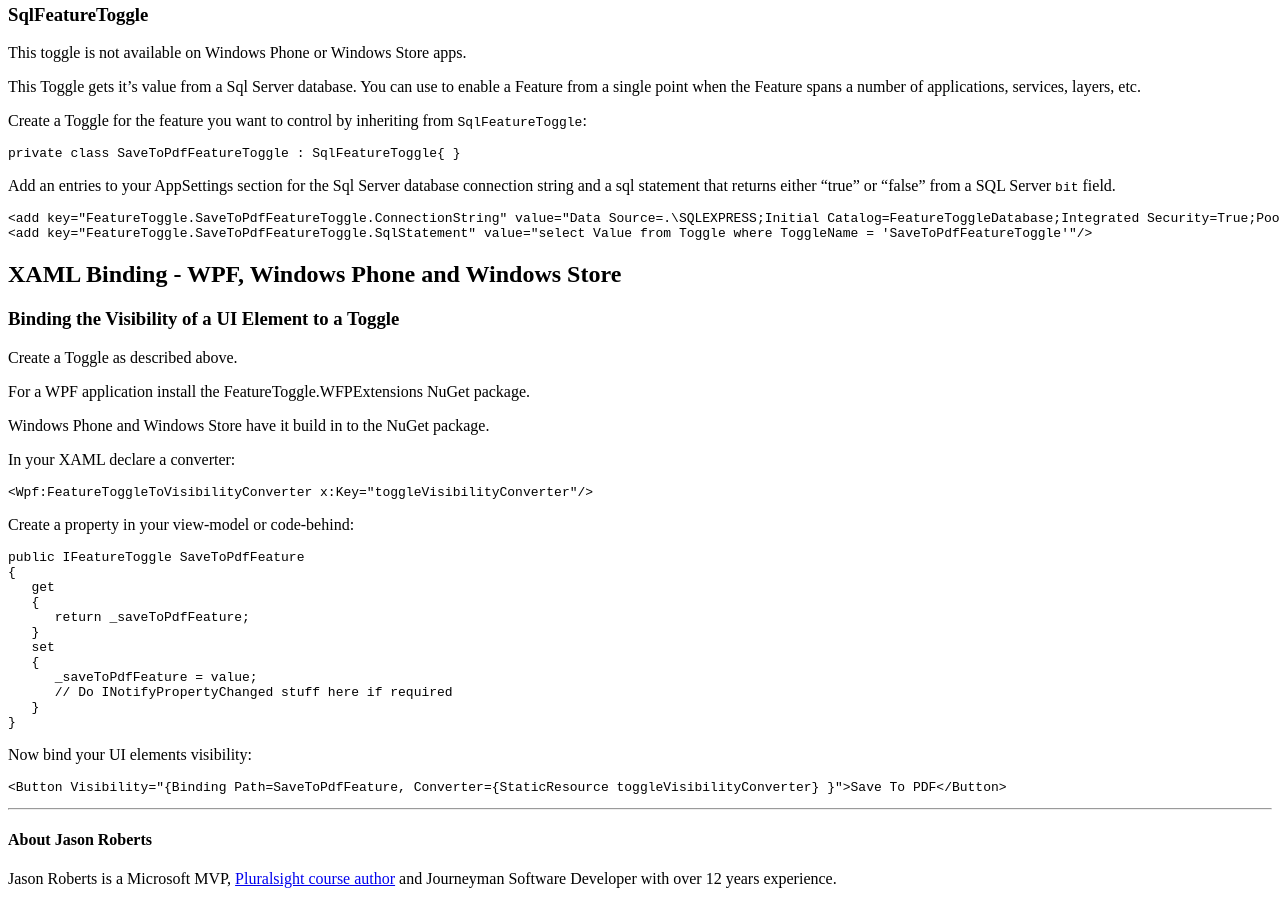
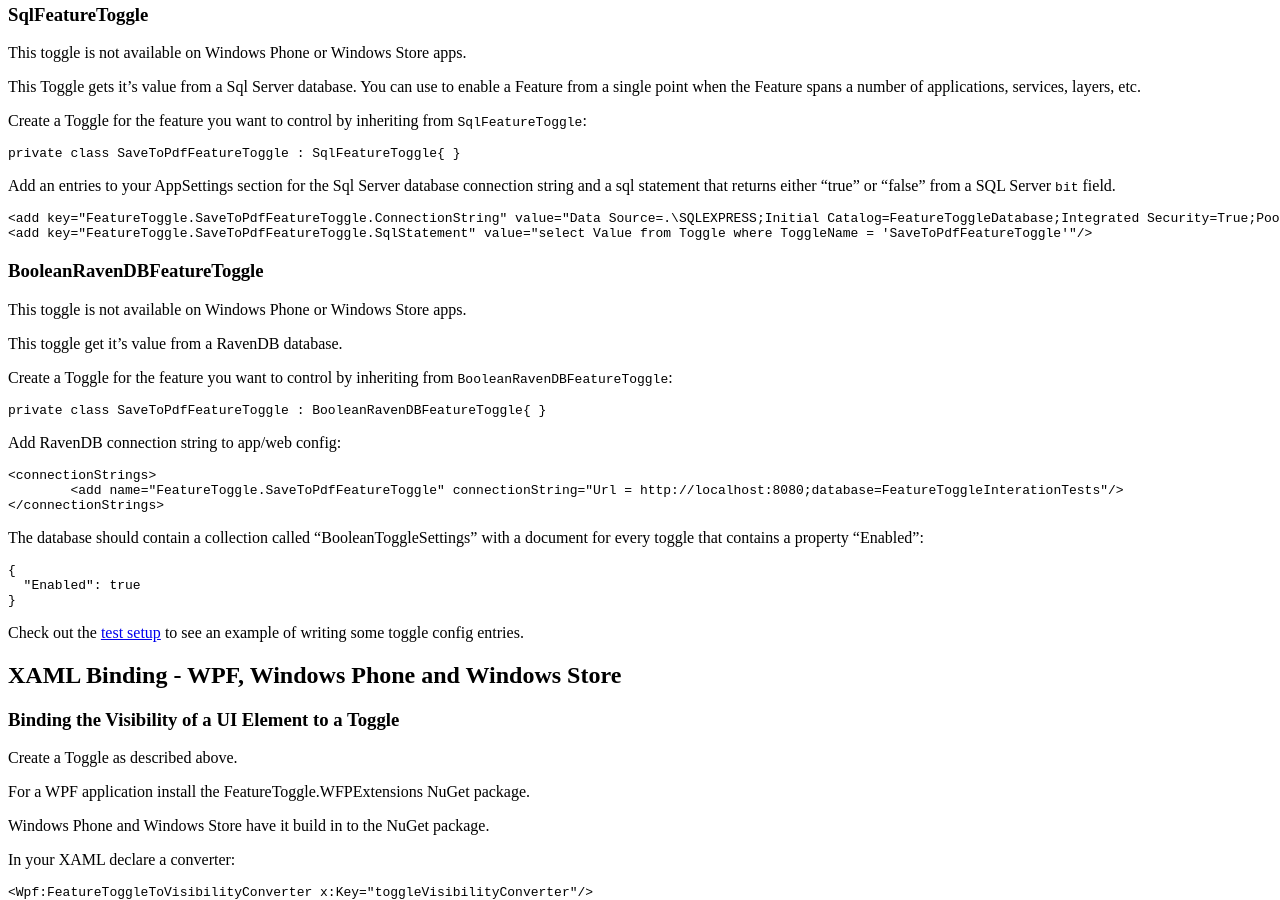
Before and after one commit to jason-roberts/FeatureToggle.Docs, a Jekyll site: the page built from pages/usage.md, in a window 1280 px wide and 900 px high, scrolled down 2971 px. Built offline with Jekyll 4.4.1, drawn with Linux system fonts in a browser that asks for light colours; nearby versions of some CDN libraries.

Commit message:
docco for raven db toggle

```diff
--- a/pages/usage.md
+++ b/pages/usage.md
@@ -202,6 +202,32 @@ Add an entries to your AppSettings section for the Sql Server database connectio
 	<add key="FeatureToggle.SaveToPdfFeatureToggle.ConnectionString" value="Data Source=.\SQLEXPRESS;Initial Catalog=FeatureToggleDatabase;Integrated Security=True;Pooling=False"/>
 	<add key="FeatureToggle.SaveToPdfFeatureToggle.SqlStatement" value="select Value from Toggle where ToggleName = 'SaveToPdfFeatureToggle'"/>
 
+
+### BooleanRavenDBFeatureToggle
+
+This toggle is not available on Windows Phone or Windows Store apps.
+
+This toggle get it's value from a RavenDB database.
+
+Create a Toggle for the feature you want to control by inheriting from `BooleanRavenDBFeatureToggle`:
+
+
+	private class SaveToPdfFeatureToggle : BooleanRavenDBFeatureToggle{ }
+
+Add RavenDB connection string to app/web config:
+
+	<connectionStrings>
+		<add name="FeatureToggle.SaveToPdfFeatureToggle" connectionString="Url = http://localhost:8080;database=FeatureToggleInterationTests"/>
+	</connectionStrings>
+
+The database should contain a collection called "BooleanToggleSettings" with a document for every toggle that contains a property "Enabled":
+
+	{
+	  "Enabled": true
+	}
+
+Check out the [test setup](https://github.com/jason-roberts/FeatureToggle/blob/master/src/Tests/FeatureToggle.RavenDB.Integration.Tests/RavenDBProviderShould.cs#L71) to see an example of writing some toggle config entries.
+
 ## XAML Binding - WPF, Windows Phone and Windows Store
 
 ###Binding the Visibility of a UI Element to a Toggle
```
